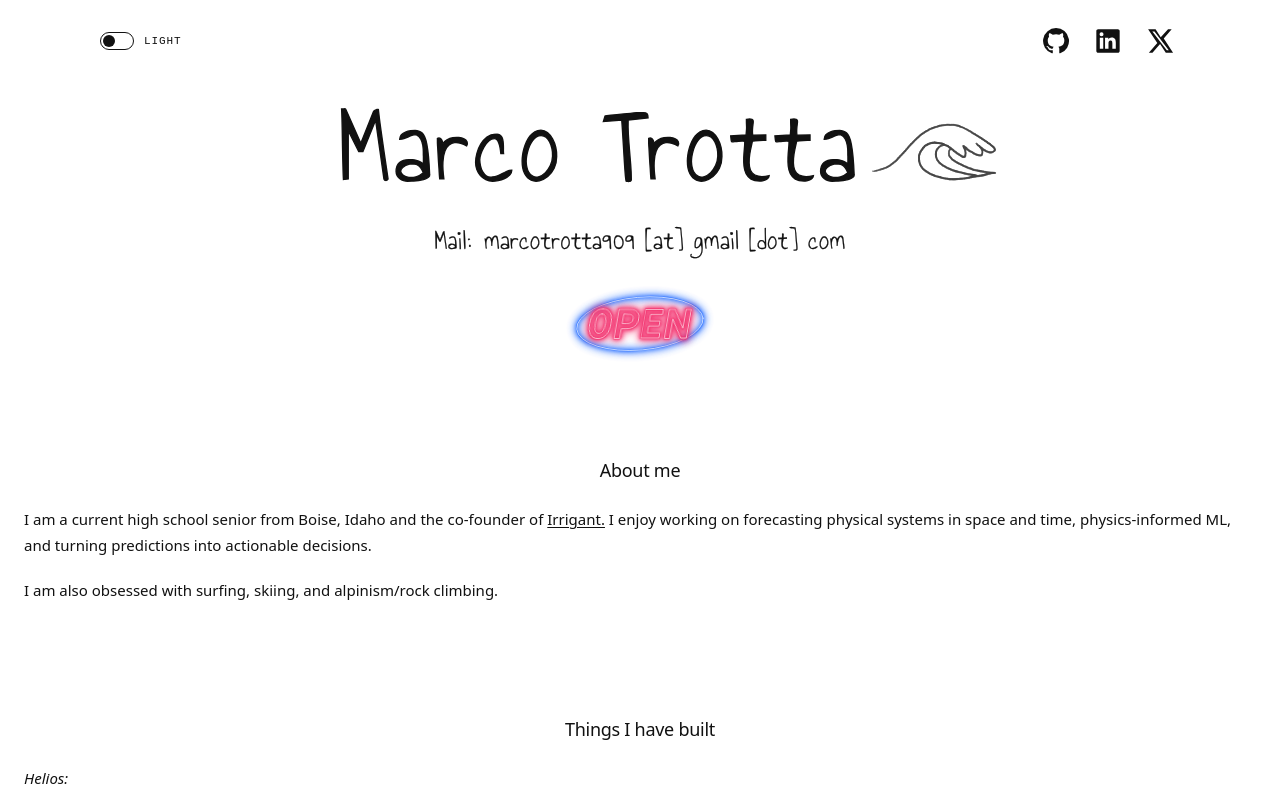
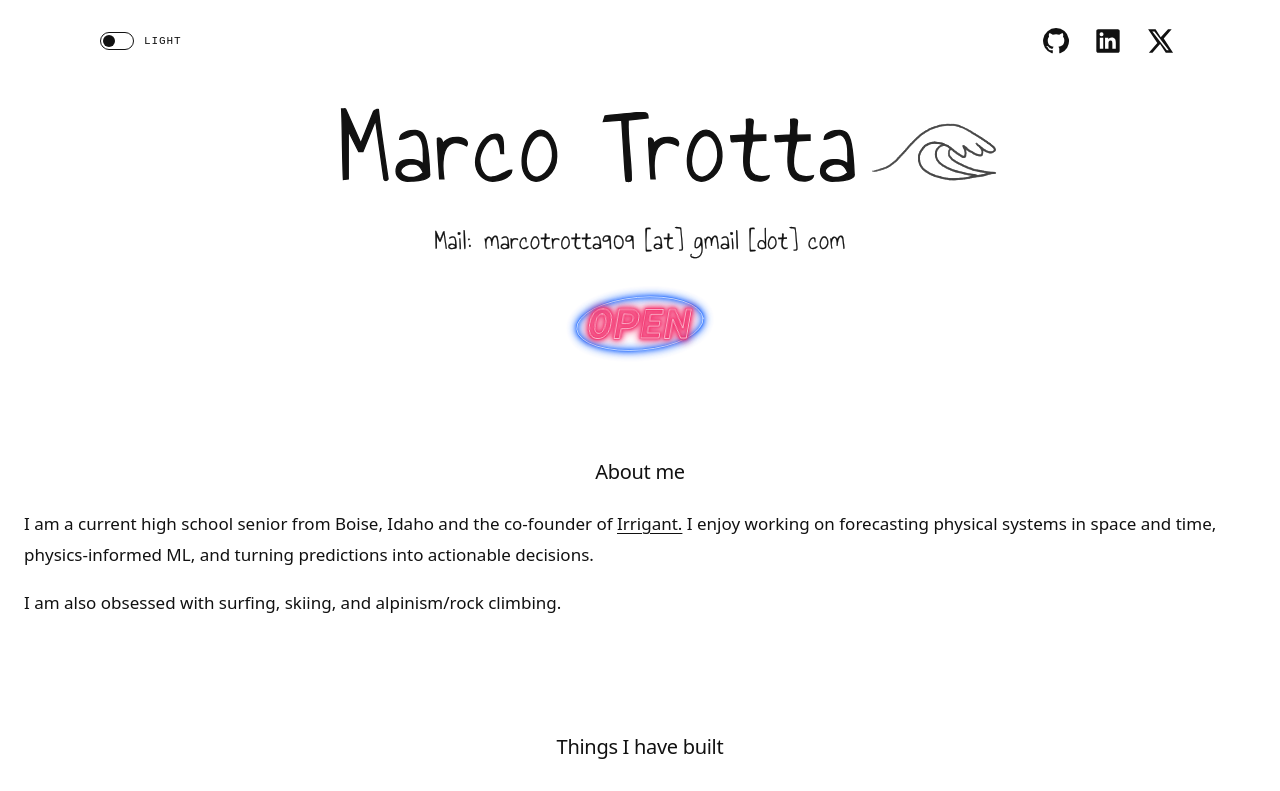
Before and after one commit to marco-trotta1/marco-trotta1.github.io, a Next.js app: page / in a window 1280 px wide. Shown: the top 791 px of the page. Built offline with nearby package versions, Linux system fonts and the light colour scheme.

Commit message:
style: improve section text readability (#11)

```diff
--- a/src/app/globals.css
+++ b/src/app/globals.css
@@ -280,7 +280,7 @@ button:focus-visible {
 .writing-section h2 {
   margin: 0;
   font-family: system-ui, -apple-system, BlinkMacSystemFont, "Segoe UI", sans-serif;
-  font-size: 18px;
+  font-size: 20px;
   font-weight: 400;
   letter-spacing: -0.015em;
   text-transform: none;
@@ -290,8 +290,8 @@ button:focus-visible {
 .writing-content {
   margin-top: 24px;
   font-family: system-ui, -apple-system, BlinkMacSystemFont, "Segoe UI", sans-serif;
-  font-size: 15px;
-  line-height: 1.75;
+  font-size: 17px;
+  line-height: 1.8;
 }
 
 .writing-content p {
```
Also changed, not shown: 1 other file (tests, documents, lock files or other folders).
